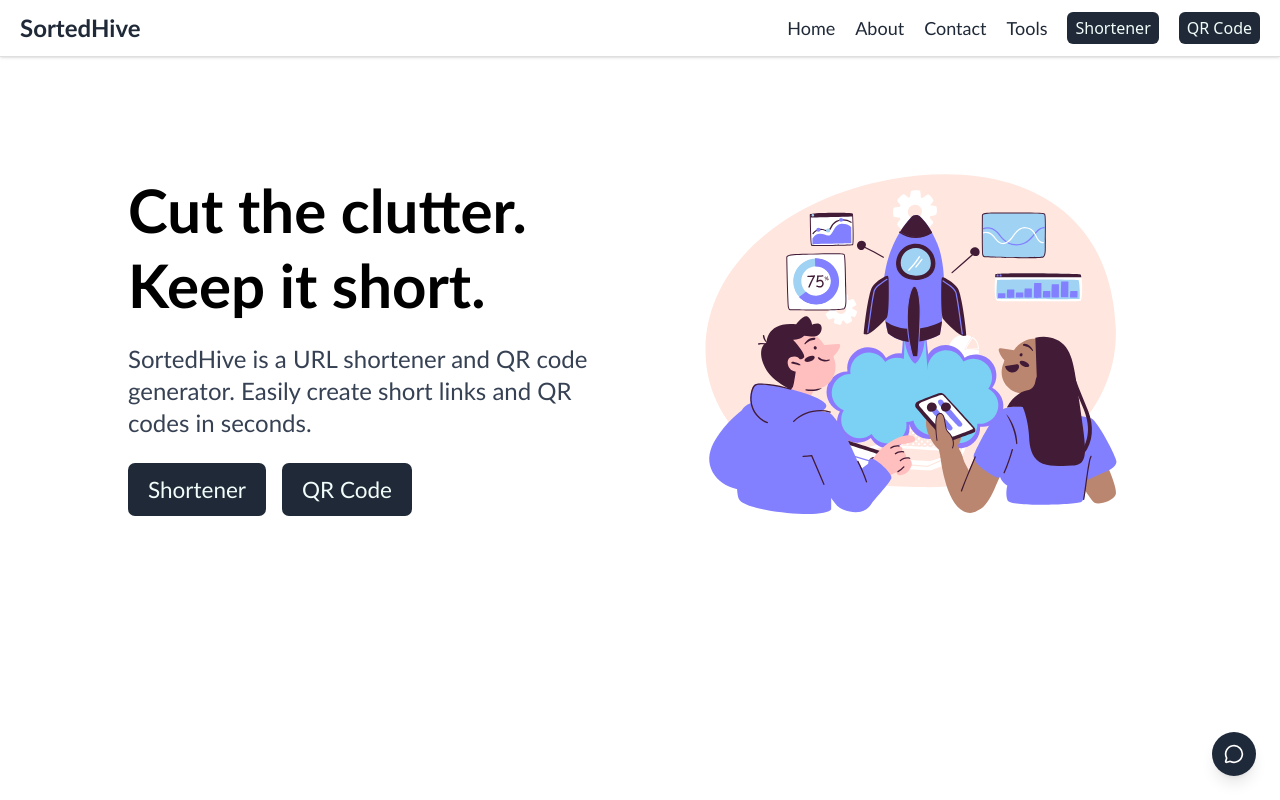
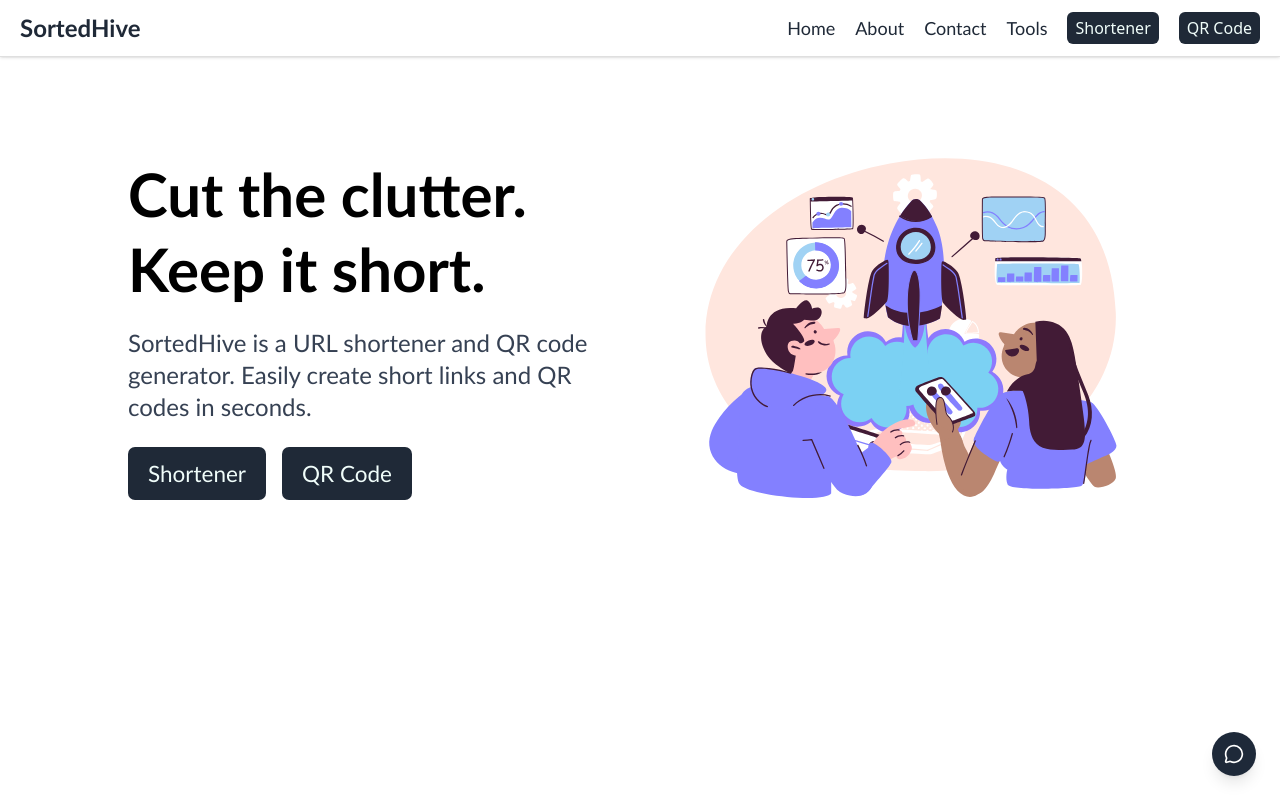
Before and after one commit to Sid-Hurry/sortedhive, a Next.js app: page / in a window 1280 px wide. Built offline with nearby package versions, Linux system fonts and the light colour scheme.

Commit message:
fix: adjust padding in Home component for better layout

```diff
--- a/app/page.js
+++ b/app/page.js
@@ -7,7 +7,7 @@
 
 export default function Home() {
   return (
-    <div className="px-4 sm:px-6 md:px-12 lg:px-20 xl:px-32 py-26 select-none">
+    <div className="px-4 sm:px-6 md:px-12 lg:px-20 xl:px-32 py-22 select-none">
       <section className="grid grid-cols-1 md:grid-cols-2 gap-10 items-center font-gill">
         {/* === LEFT TEXT SIDE === */}
         <div className="flex flex-col items-center md:items-start text-center md:text-left">
```
